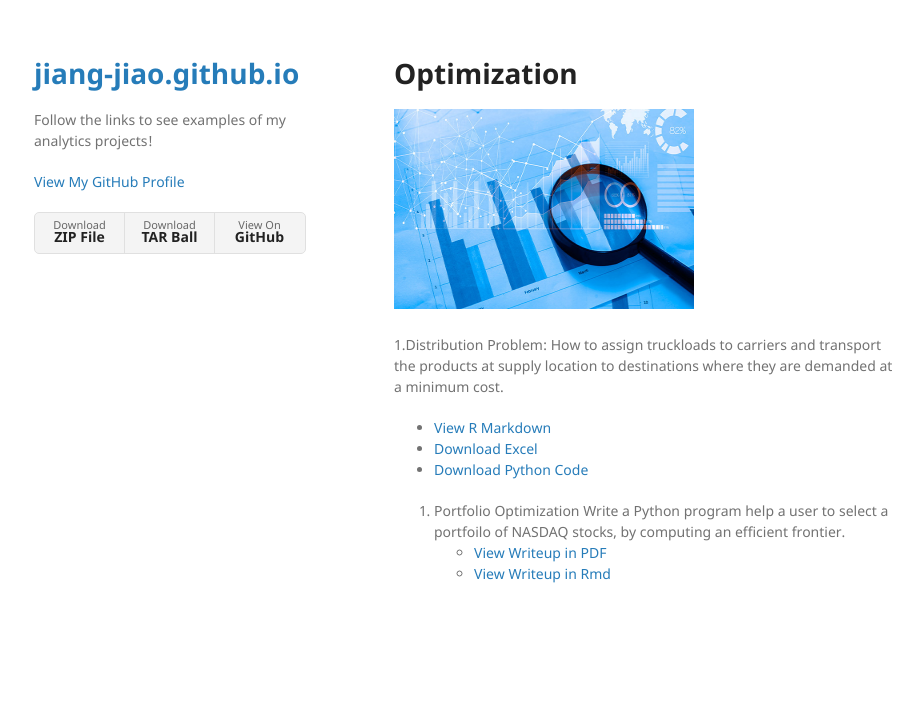
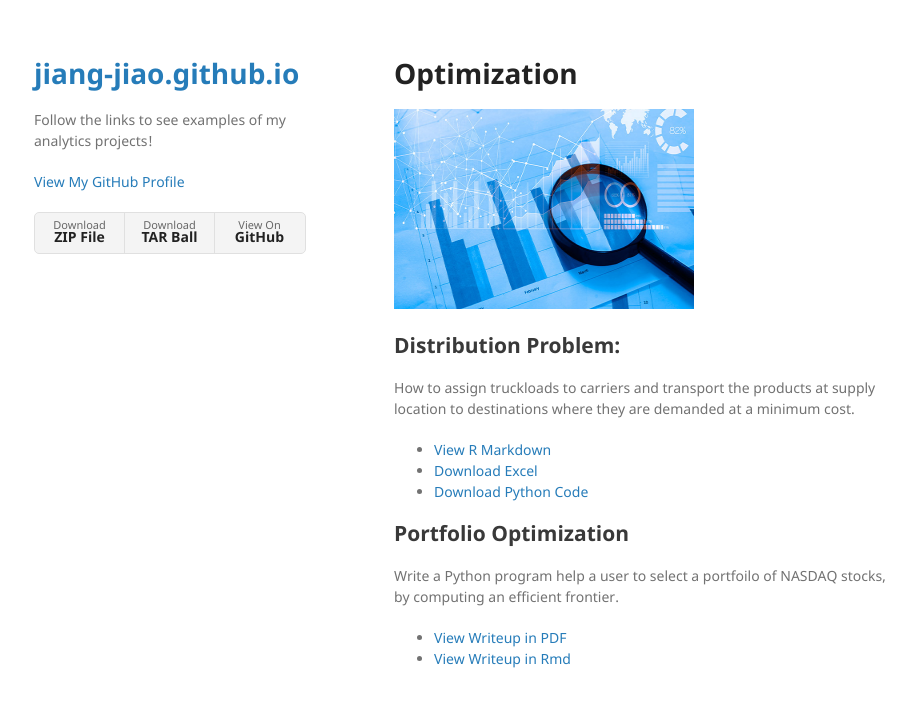
Before and after one commit to jiang-jiao/jiang-jiao.github.io, a Jekyll site: the page built from optimization/index.md, in a window 1280 px wide. Shown: the top 707 px of the page, without its empty margins (176-1099 px from the left). Built offline with Jekyll 4.4.1, drawn with Linux system fonts in a browser that asks for light colours; our own code applies the rules of GitHub Pages for plain Markdown files.

Commit message:
Update index.md

```diff
--- a/optimization/index.md
+++ b/optimization/index.md
@@ -3,14 +3,14 @@
 
 <img src="/optimization/github2.jpg" width="300" height="200" class="img-responsive" alt="">
 
-1.Distribution Problem:
+## Distribution Problem:
 How to assign truckloads to carriers and transport the products at supply location to destinations where they are demanded at a minimum cost.
   - [View R Markdown](Jiang-WestVaco_Presentation.html)
   - [Download Excel](Jiang-WestVaco.xlsx)
   - [Download Python Code](Jiang-WestVaco_Presentation.ipynb)
 
 
-2. Portfolio Optimization
+## Portfolio Optimization
 Write a Python program help a user to select a portfoilo of NASDAQ stocks, by computing an efficient frontier.
  - [View Writeup in PDF](Jiang-portfolio.pdf)
  - [View Writeup in Rmd](Jiang-portfolio.Rmd)
```
